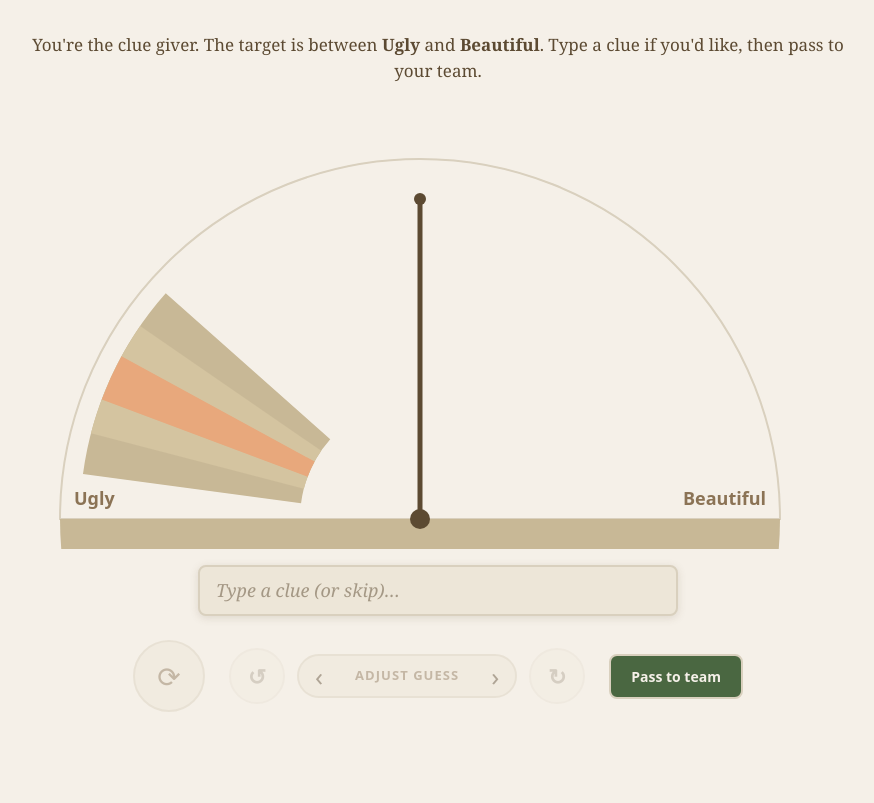
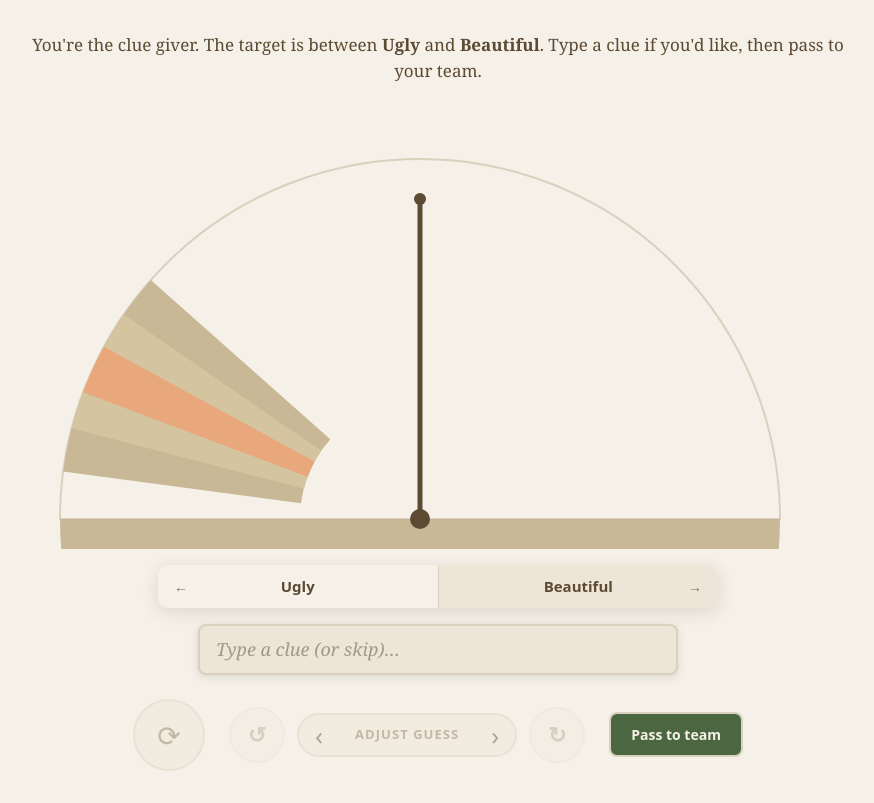
Before and after one commit to matthewdylanchin/Wavelength, a React (Vite) app: page / in a window 1280 px wide. Both pictures are taken after a click on the button "Lock target". Shown: the whole page, without its empty margins (202-1076 px from the left). Built offline with nearby package versions, Linux system fonts and the light colour scheme.

Commit message:
extend bands to outer ring

```diff
--- a/src/App.tsx
+++ b/src/App.tsx
@@ -1,10 +1,12 @@
 import { useEffect, useReducer, useState } from "react";
+import { AnimatePresence, motion } from "framer-motion";
 import Dial from "./components/dial/Dial";
 import AdjustGuessControl from "./components/game/AdjustGuessControl";
 import ClueDisplay from "./components/game/ClueDisplay";
 import ClueInput from "./components/game/ClueInput";
 import SpinKnob from "./components/game/SpinKnob";
 import ScoreDisplay from "./components/game/ScoreDisplay";
+import SpectrumCard from "./components/game/SpectrumCard";
 import { gameReducer } from "./state/gameReducer";
 import { initialState } from "./state/gameState";
 
@@ -36,10 +38,24 @@ export default function App() {
         guessAngle={round.guessAngle}
         targetAngle={round.targetAngle}
         revealed={phase === "clue" || phase === "scored"}
-        spectrum={round.spectrum}
         onGuessAngleChange={(next) => dispatch({ type: "ADJUST_GUESS", absolute: next })}
         guessingEnabled={phase === "guessing"}
       />
+
+      <AnimatePresence>
+        {(phase === "clue" || phase === "guessing" || phase === "scored") && (
+          <motion.div
+            key="spectrum-card"
+            initial={{ opacity: 0, y: 10 }}
+            animate={{ opacity: 1, y: 0 }}
+            exit={{ opacity: 0, y: 10 }}
+            transition={{ duration: 0.4, ease: "easeOut" }}
+            style={{ marginTop: "1rem" }}
+          >
+            <SpectrumCard spectrum={round.spectrum} />
+          </motion.div>
+        )}
+      </AnimatePresence>
 
       {phase === "clue" && (
         <div style={{ marginTop: "1rem" }}>
--- a/src/components/dial/Dial.tsx
+++ b/src/components/dial/Dial.tsx
@@ -1,4 +1,3 @@
-import type { Spectrum } from '../../lib/spectra'
 import DialBase from './DialBase'
 import GuessNeedle from './GuessNeedle'
 import RevealCover from './RevealCover'
@@ -12,19 +11,18 @@ type Props = {
   guessAngle: number   // degrees, 0–180
   targetAngle: number  // degrees, 0–180
   revealed: boolean
-  spectrum: Spectrum
   onGuessAngleChange?: (angle: number) => void
   guessingEnabled?: boolean
 }
 
-export default function Dial({ guessAngle, targetAngle, revealed, spectrum, onGuessAngleChange, guessingEnabled }: Props) {
+export default function Dial({ guessAngle, targetAngle, revealed, onGuessAngleChange, guessingEnabled }: Props) {
   return (
     <svg
       viewBox="0 0 800 450"
       style={{ width: '100%', maxWidth: 800, display: 'block' }}
     >
       {/* Layer 1 */}
-      <DialBase spectrum={spectrum} />
+      <DialBase />
 
       {/* Layer 2 */}
       <TargetLayer targetAngle={targetAngle} />
--- a/src/components/dial/DialBase.tsx
+++ b/src/components/dial/DialBase.tsx
@@ -1,21 +1,6 @@
-import type { Spectrum } from '../../lib/spectra'
 import { CX, CY, R } from './dialGeometry'
 
-type Props = {
-  spectrum: Spectrum
-}
-
-const LABEL_Y = CY - 14   // just above the baseline
-const LABEL_PAD = 14      // inset from each tip
-
-const textStyle: React.CSSProperties = {
-  fontSize: 18,
-  fontWeight: 600,
-  fill: 'var(--color-brown-soft)',
-  fontFamily: 'var(--font-ui)',
-}
-
-export default function DialBase({ spectrum }: Props) {
+export default function DialBase() {
   return (
     <g>
       <path
@@ -24,22 +9,6 @@ export default function DialBase({ spectrum }: Props) {
         stroke="var(--color-cream-shadow)"
         strokeWidth={2}
       />
-      <text
-        x={CX - R + LABEL_PAD}
-        y={LABEL_Y}
-        textAnchor="start"
-        style={textStyle}
-      >
-        {spectrum.left}
-      </text>
-      <text
-        x={CX + R - LABEL_PAD}
-        y={LABEL_Y}
-        textAnchor="end"
-        style={textStyle}
-      >
-        {spectrum.right}
-      </text>
     </g>
   )
 }
--- a/src/components/dial/TargetLayer.tsx
+++ b/src/components/dial/TargetLayer.tsx
@@ -1,9 +1,9 @@
 import { bandPath } from "../../lib/dial";
 import { BANDS } from "../../lib/bands";
-import { CX, CY } from "./dialGeometry";
+import { CX, CY, R } from "./dialGeometry";
 
 const INNER_R = 120;
-const OUTER_R = 340;
+const OUTER_R = R;
 
 // Colors parallel to BANDS by points value — visual concern, lives here not in bands.ts
 const BAND_COLOR: Record<number, string> = {
--- /dev/null
+++ b/src/components/game/SpectrumCard.tsx
@@ -0,0 +1,73 @@
+import type { Spectrum } from '../../lib/spectra'
+
+type Props = {
+  spectrum: Spectrum
+}
+
+export default function SpectrumCard({ spectrum }: Props) {
+  return (
+    <div
+      style={{
+        display: 'flex',
+        maxWidth: 560,
+        margin: '0 auto',
+        borderRadius: 10,
+        overflow: 'hidden',
+        boxShadow: '0 4px 16px rgba(92, 74, 50, 0.15)',
+        fontFamily: 'var(--font-ui)',
+        userSelect: 'none',
+      }}
+    >
+      {/* Left half — warmer cream, arrow on outer (left) edge */}
+      <div
+        style={{
+          flex: 1,
+          background: 'var(--color-cream)',
+          padding: '10px 16px',
+          display: 'grid',
+          gridTemplateColumns: '20px 1fr 20px',
+          alignItems: 'center',
+          borderRight: '1px solid var(--color-cream-shadow)',
+        }}
+      >
+        <span style={{ color: 'var(--color-brown-soft)', fontSize: 14 }}>←</span>
+        <span
+          style={{
+            textAlign: 'center',
+            fontWeight: 600,
+            color: 'var(--color-brown-dark)',
+            fontSize: 15,
+          }}
+        >
+          {spectrum.left}
+        </span>
+        <span />
+      </div>
+
+      {/* Right half — slightly darker cream, arrow on outer (right) edge */}
+      <div
+        style={{
+          flex: 1,
+          background: 'var(--color-cream-dark)',
+          padding: '10px 16px',
+          display: 'grid',
+          gridTemplateColumns: '20px 1fr 20px',
+          alignItems: 'center',
+        }}
+      >
+        <span />
+        <span
+          style={{
+            textAlign: 'center',
+            fontWeight: 600,
+            color: 'var(--color-brown-dark)',
+            fontSize: 15,
+          }}
+        >
+          {spectrum.right}
+        </span>
+        <span style={{ textAlign: 'right', color: 'var(--color-brown-soft)', fontSize: 14 }}>→</span>
+      </div>
+    </div>
+  )
+}
```
